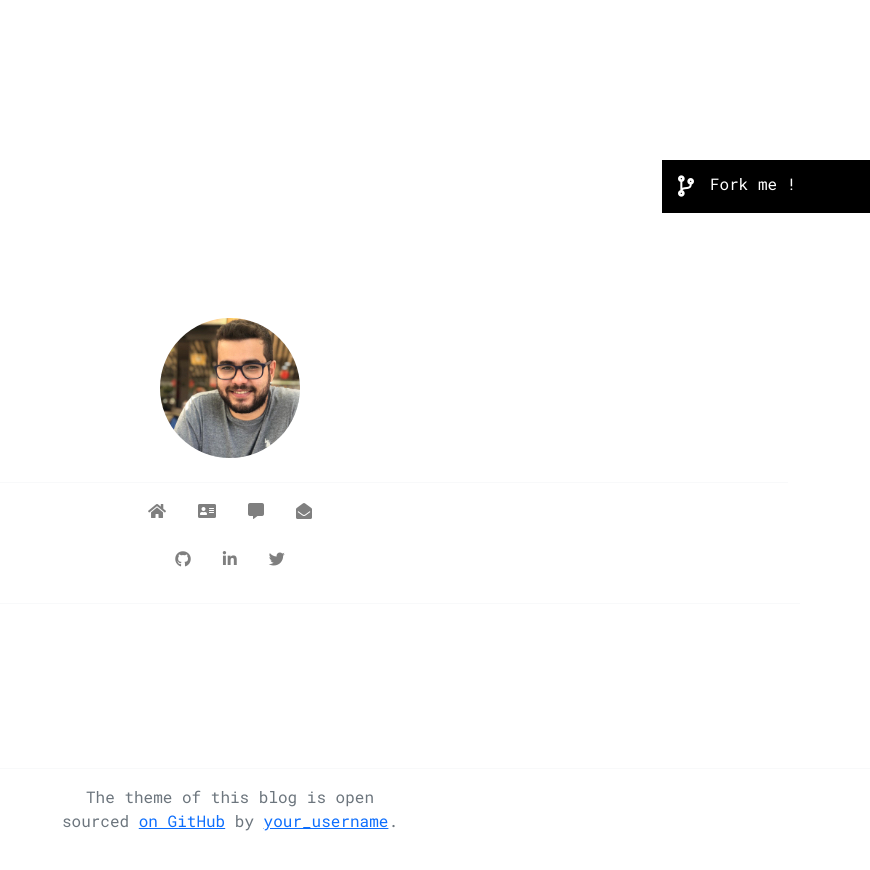
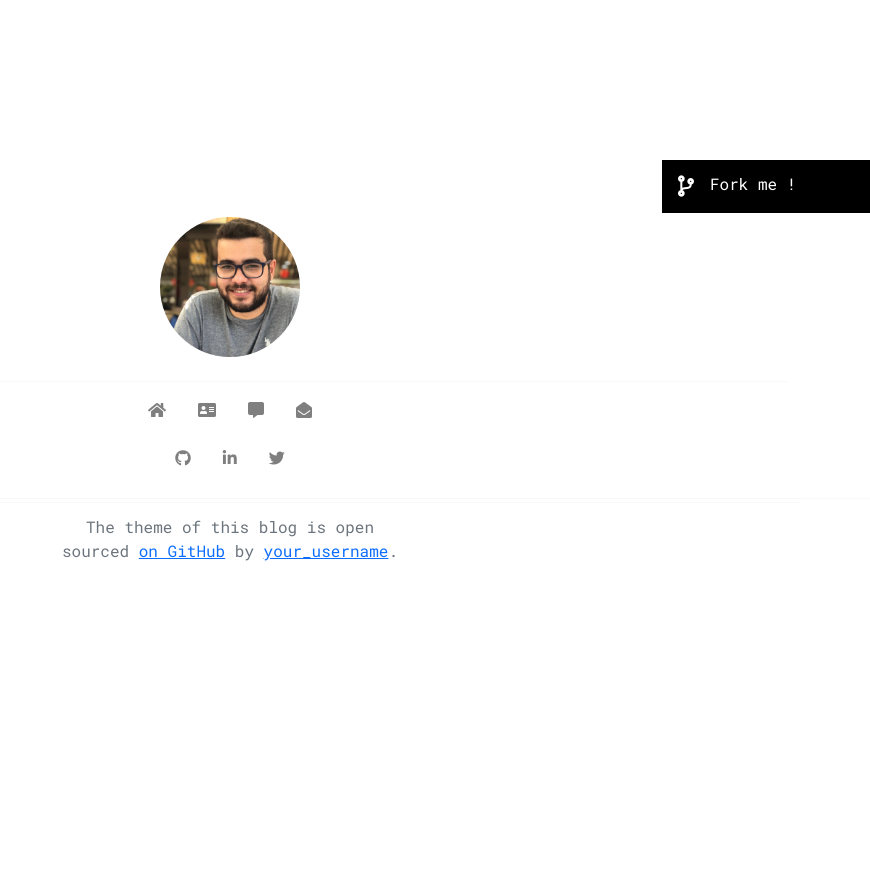
Before and after one commit to lbenicio/lbenicio-minimal-v1, a Jekyll site: the page built from index.md, in a window 1280 px wide. Shown: the top 870 px of the page, without its empty margins (410-1280 px from the left). Built offline with Jekyll 4.4.1, drawn with Linux system fonts in a browser that asks for light colours.

Commit message:
Update style.css

```diff
--- a/assets/style.css
+++ b/assets/style.css
@@ -19,7 +19,7 @@ nav>ul, ul.post-list {
     list-style: none;
 }
 .h-main {
-    height: 80vh;
+    height: 50vh;
 }
 
 .fs-10 {
```
